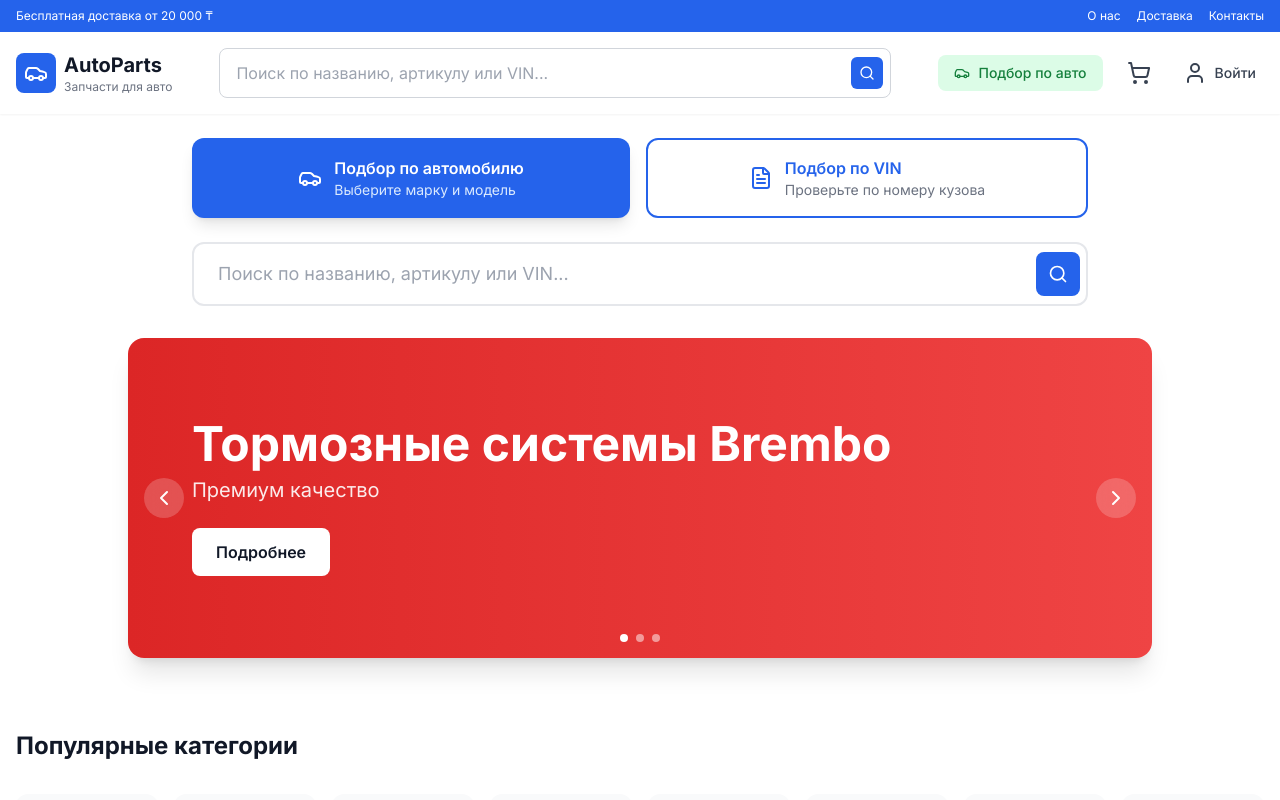
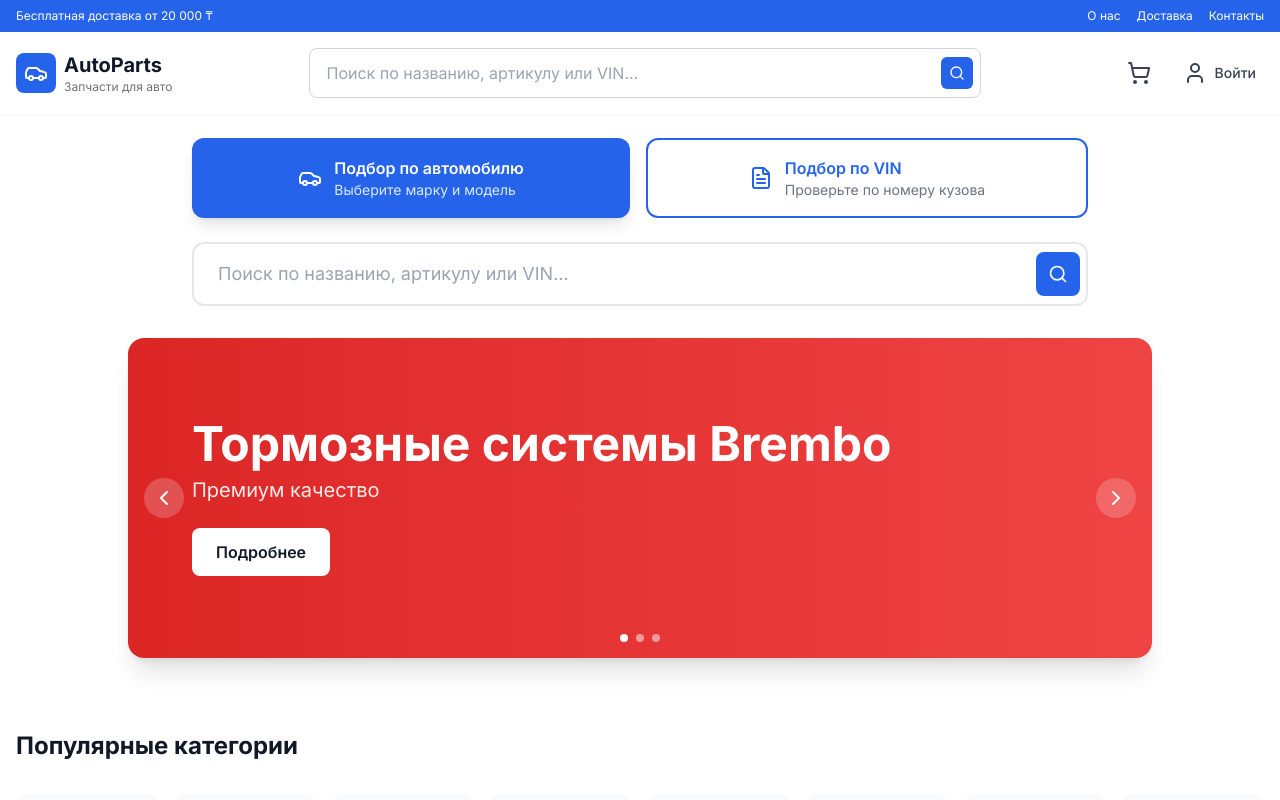
Before and after one commit to mayerpeter502-cloud/auto-parts-shop, a Next.js app: page / in a window 1280 px wide. Shown: the top 800 px of the page. Built offline with nearby package versions, Linux system fonts and the light colour scheme.

Commit message:
fix: убрана проверка админа, убрана дублирующая кнопка из шапки

```diff
--- a/src/app/admin/layout.tsx
+++ b/src/app/admin/layout.tsx
@@ -15,19 +15,10 @@ export default function AdminLayout({ children }: { children: React.ReactNode })
     { href: "/admin/orders", icon: ShoppingCart, label: "Заказы" },
   ];
 
-  // Показываем доступ запрещен только если пользователь точно не админ
-  // Для разработки можно убрать проверку или сделать тестового админа
-  if (user && !user.isAdmin) {
-    return (
-      <div className="min-h-screen flex items-center justify-center bg-gray-100">
-        <div className="text-center bg-white p-8 rounded-xl shadow-sm">
-          <h1 className="text-2xl font-bold mb-4">Доступ запрещен</h1>
-          <p className="text-gray-500 mb-4">У вас нет прав администратора</p>
-          <Link href="/" className="text-blue-600 hover:underline">На главную</Link>
-        </div>
-      </div>
-    );
-  }
+  // ВРЕМЕННО: убрана проверка isAdmin для разработки
+  // if (user && !user.isAdmin) {
+  //   return <div>Доступ запрещен</div>
+  // }
 
   return (
     <div className="min-h-screen bg-gray-100 flex">
--- a/src/components/Header.tsx
+++ b/src/components/Header.tsx
@@ -68,13 +68,7 @@ export default function Header() {
 
           {/* Actions */}
           <div className="flex items-center gap-2 sm:gap-4">
-            <Link
-              href="/catalog?carSelector=true"
-              className="hidden lg:flex items-center gap-2 px-4 py-2 bg-green-100 text-green-700 rounded-lg hover:bg-green-200 transition-colors"
-            >
-              <Car className="w-4 h-4" />
-              <span className="text-sm font-medium">Подбор по авто</span>
-            </Link>
+            {/* УБРАНА КНОПКА "Подбор по авто" из шапки - она есть на главной */}
 
             <Link
               href="/cart"
```
